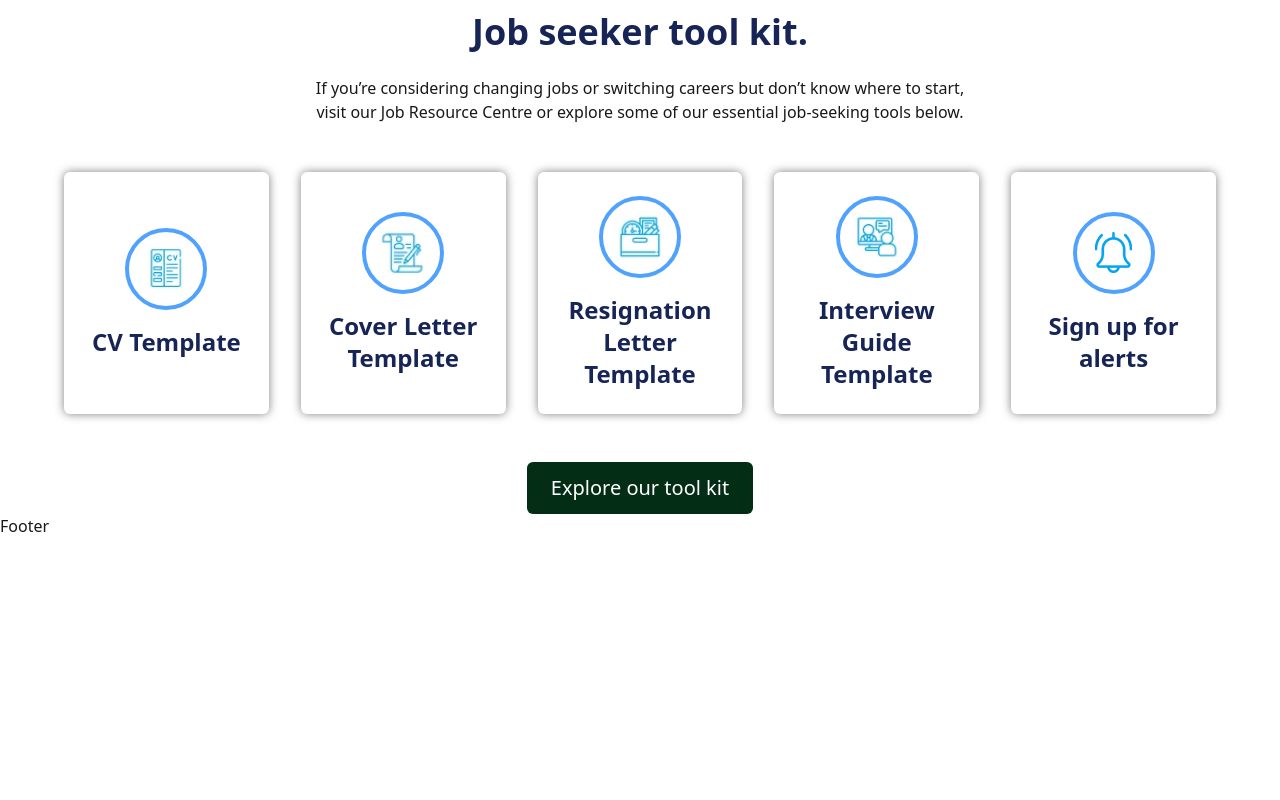
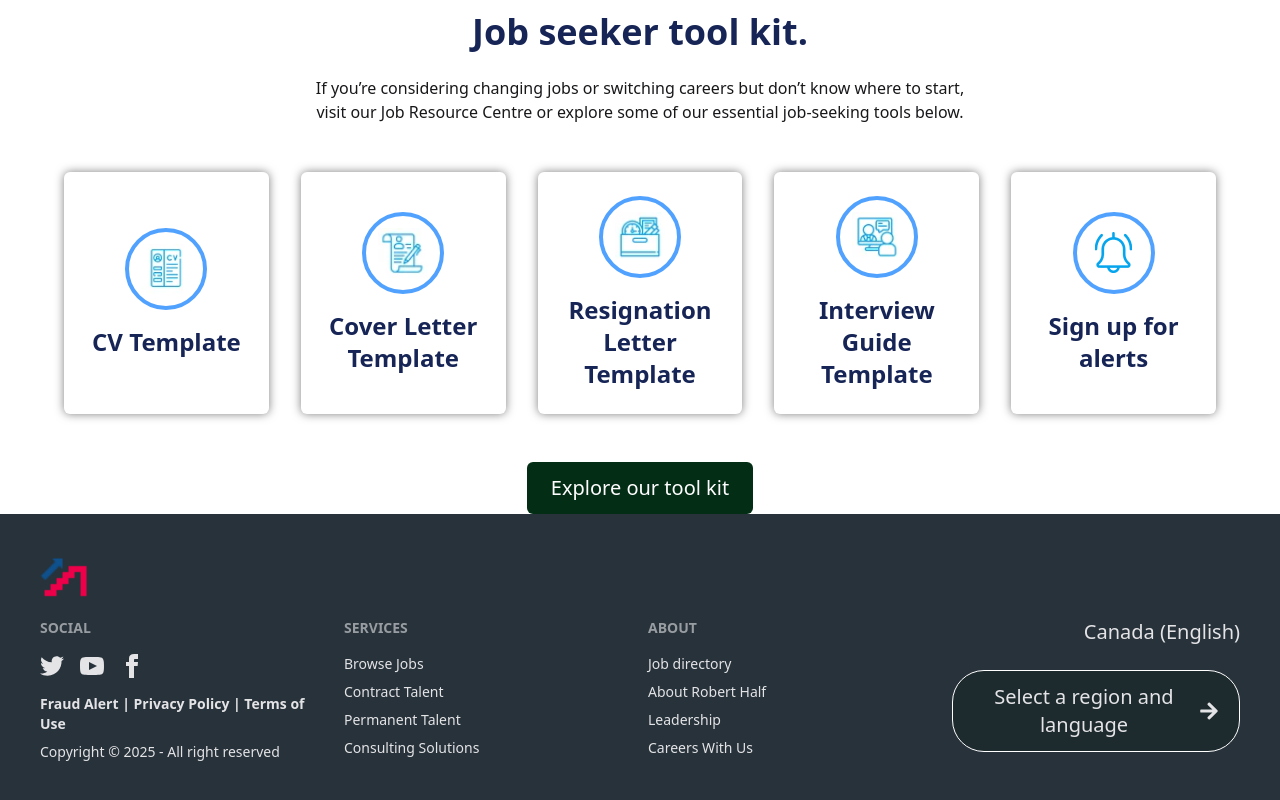
Before and after one commit to alaminislam34/Hiring-Agency-Communication-Platform, a Next.js app: page / in a window 1280 px wide. Shown: the part 1450-2250 px from the top of the page. Before the commit the page ends 1988 px from the top, so only its background shows below. Built offline with nearby package versions, Linux system fonts and the light colour scheme.

Commit message:
footer done

```diff
--- a/src/app/components/Footer.jsx
+++ b/src/app/components/Footer.jsx
@@ -1,10 +1,90 @@
 import React from "react";
+import { FaArrowRight } from "react-icons/fa";
+import Link from "next/link";
 
 const Footer = () => {
   return (
-    <div>
-      <h1>Footer</h1>
-    </div>
+    <footer className="footer bg-[#27323a] text-neutral-content p-10 grid grid-cols-1 sm:grid-cols-4 gap-4 items-start">
+      {/* Logo Section */}
+      <div id="img" className="sm:col-span-4 text-left mb-4 sm:mb-0">
+        <Link href="/">
+          <img src="/logo.png" alt="Logo" className="h-12 w-auto" />
+        </Link>
+      </div>
+
+      {/* Social Section */}
+      <nav>
+        <h6 className="footer-title">Social</h6>
+        <div className="grid grid-flow-col gap-4">
+          <a>
+            <svg
+              xmlns="http://www.w3.org/2000/svg"
+              width="24"
+              height="24"
+              viewBox="0 0 24 24"
+              className="fill-current"
+            >
+              <path d="M24 4.557c-.883.392-1.832.656-2.828.775 1.017-.609 1.798-1.574 2.165-2.724-.951.564-2.005.974-3.127 1.195-.897-.957-2.178-1.555-3.594-1.555-3.179 0-5.515 2.966-4.797 6.045-4.091-.205-7.719-2.165-10.148-5.144-1.29 2.213-.669 5.108 1.523 6.574-.806-.026-1.566-.247-2.229-.616-.054 2.281 1.581 4.415 3.949 4.89-.693.188-1.452.232-2.224.084.626 1.956 2.444 3.379 4.6 3.419-2.07 1.623-4.678 2.348-7.29 2.04 2.179 1.397 4.768 2.212 7.548 2.212 9.142 0 14.307-7.721 13.995-14.646.962-.695 1.797-1.562 2.457-2.549z"></path>
+            </svg>
+          </a>
+          <a>
+            <svg
+              xmlns="http://www.w3.org/2000/svg"
+              width="24"
+              height="24"
+              viewBox="0 0 24 24"
+              className="fill-current"
+            >
+              <path d="M19.615 3.184c-3.604-.246-11.631-.245-15.23 0-3.897.266-4.356 2.62-4.385 8.816.029 6.185.484 8.549 4.385 8.816 3.6.245 11.626.246 15.23 0 3.897-.266 4.356-2.62 4.385-8.816-.029-6.185-.484-8.549-4.385-8.816zm-10.615 12.816v-8l8 3.993-8 4.007z"></path>
+            </svg>
+          </a>
+          <a>
+            <svg
+              xmlns="http://www.w3.org/2000/svg"
+              width="24"
+              height="24"
+              viewBox="0 0 24 24"
+              className="fill-current"
+            >
+              <path d="M9 8h-3v4h3v12h5v-12h3.642l.358-4h-4v-1.667c0-.955.192-1.333 1.115-1.333h2.885v-5h-3.808c-3.596 0-5.192 1.583-5.192 4.615v3.385z"></path>
+            </svg>
+          </a>
+        </div>
+        <p className="font-semibold mt-2">
+          Fraud Alert | Privacy Policy | Terms of Use
+        </p>
+        <p>Copyright © {new Date().getFullYear()} - All right reserved</p>
+      </nav>
+
+      {/* Services Section */}
+      <nav>
+        <h6 className="footer-title">Services</h6>
+        <a className="link link-hover">Browse Jobs</a>
+        <a className="link link-hover">Contract Talent</a>
+        <a className="link link-hover">Permanent Talent</a>
+        <a className="link link-hover">Consulting Solutions</a>
+      </nav>
+
+      {/* About Section */}
+      <nav>
+        <h6 className="footer-title">About</h6>
+        <a className="link link-hover">Job directory</a>
+        <a className="link link-hover">About Robert Half</a>
+        <a className="link link-hover">Leadership</a>
+        <a className="link link-hover">Careers With Us</a>
+      </nav>
+
+      {/* Region Selector */}
+      <nav className="flex flex-col ml-auto text-end">
+        <h6 className="text-xl self-end">Canada (English)</h6>
+        <button className="cursor-pointer bg-[#1d2a2e] hover:bg-[#27323a] border border-white py-3 px-5 rounded-4xl flex items-center text-xl mt-4">
+          <span>Select a region and language</span>
+          <span className="ml-1">
+            <FaArrowRight />
+          </span>
+        </button>
+      </nav>
+    </footer>
   );
 };
 
```
